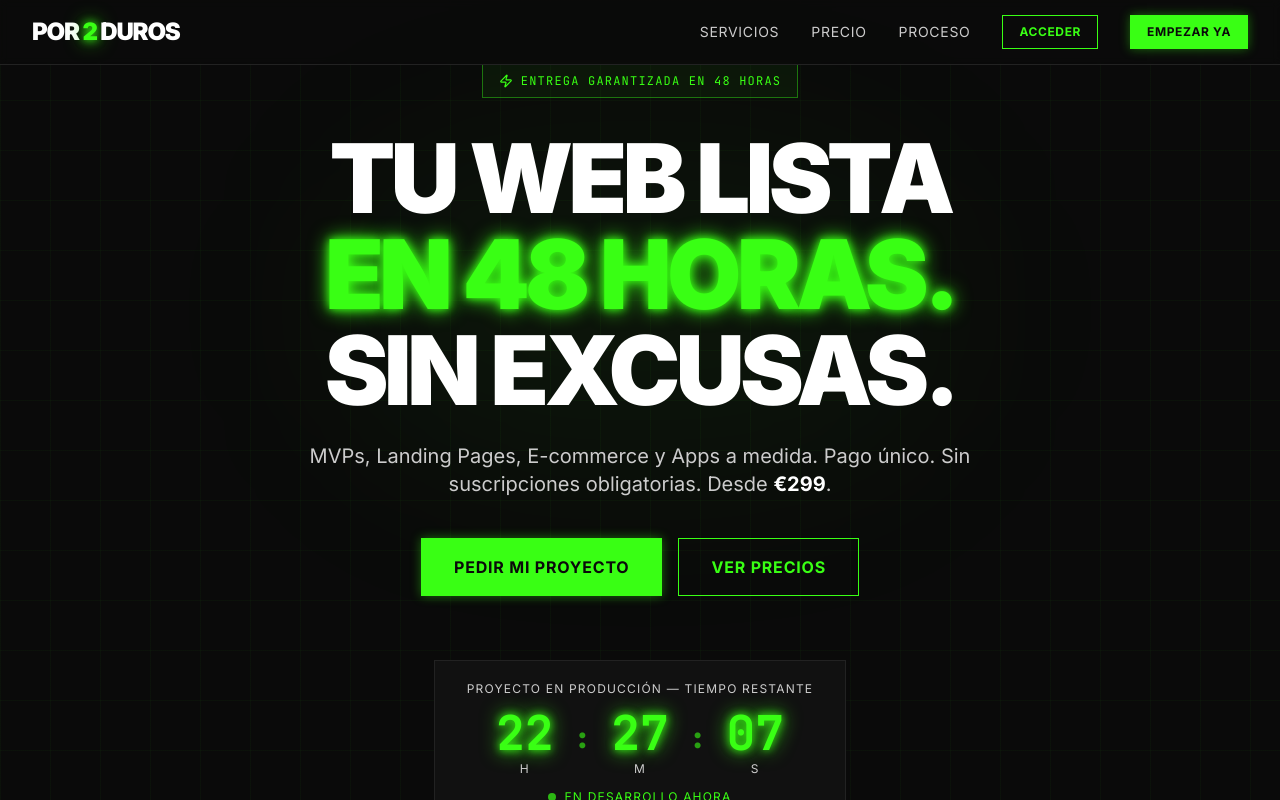
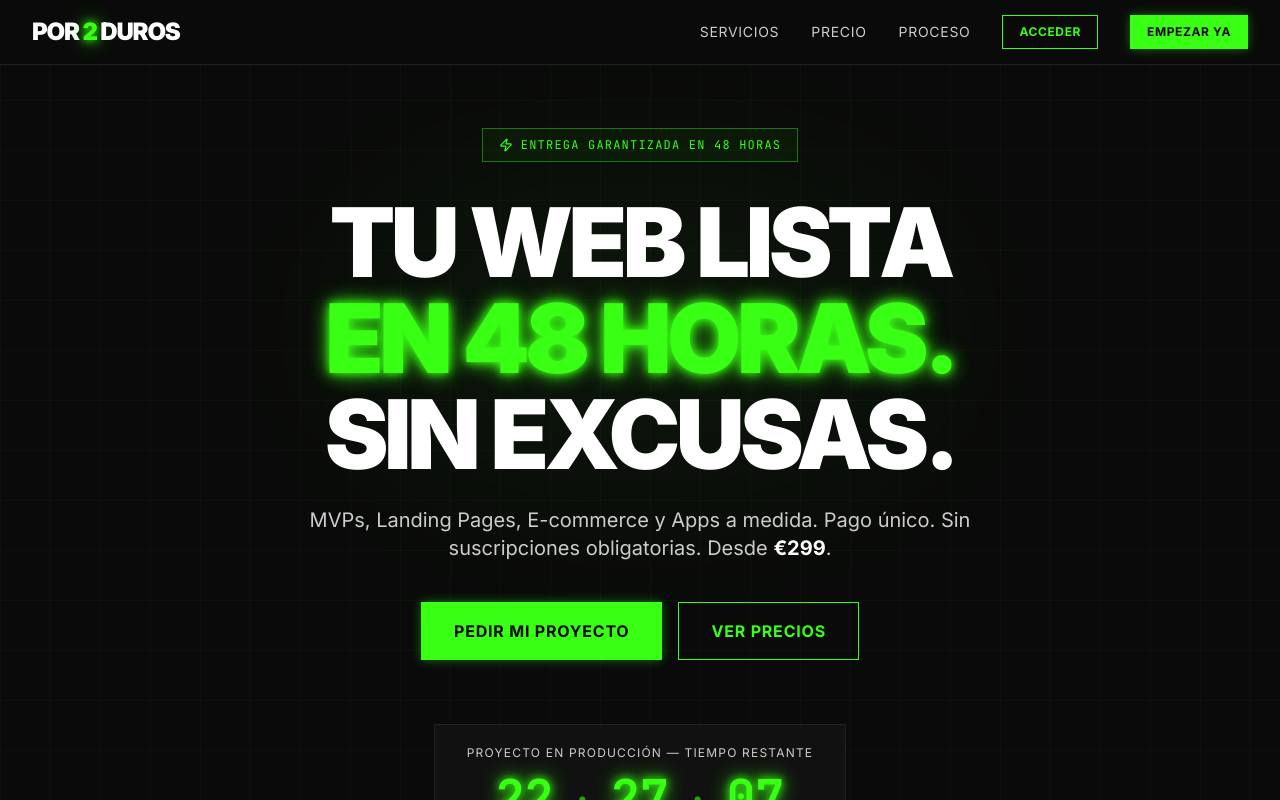
Before and after one commit to elcorreveidile/X-dos-duros, a Next.js app: page / in a window 1280 px wide. Shown: the top 800 px of the page. Built offline with nearby package versions, Linux system fonts and the light colour scheme.

Commit message:
style: move guarantee badge down in hero section
https://claude.ai/code/session_0181jWUnPgAtd2rA1w3Po3YV

```diff
--- a/src/components/landing/HeroSection.tsx
+++ b/src/components/landing/HeroSection.tsx
@@ -15,7 +15,7 @@ export function HeroSection() {
 
       <div className="relative z-10 max-w-5xl mx-auto px-4 sm:px-6 lg:px-8 text-center">
         {/* Eyebrow */}
-        <div className="inline-flex items-center gap-2 border border-neon/40 bg-neon/5 px-4 py-2 mb-8 animate-slide-up">
+        <div className="inline-flex items-center gap-2 border border-neon/40 bg-neon/5 px-4 py-2 mb-8 mt-16 animate-slide-up">
           <Zap size={14} className="text-neon" />
           <span className="text-neon text-xs uppercase tracking-widest font-mono">
             Entrega garantizada en 48 horas
```
